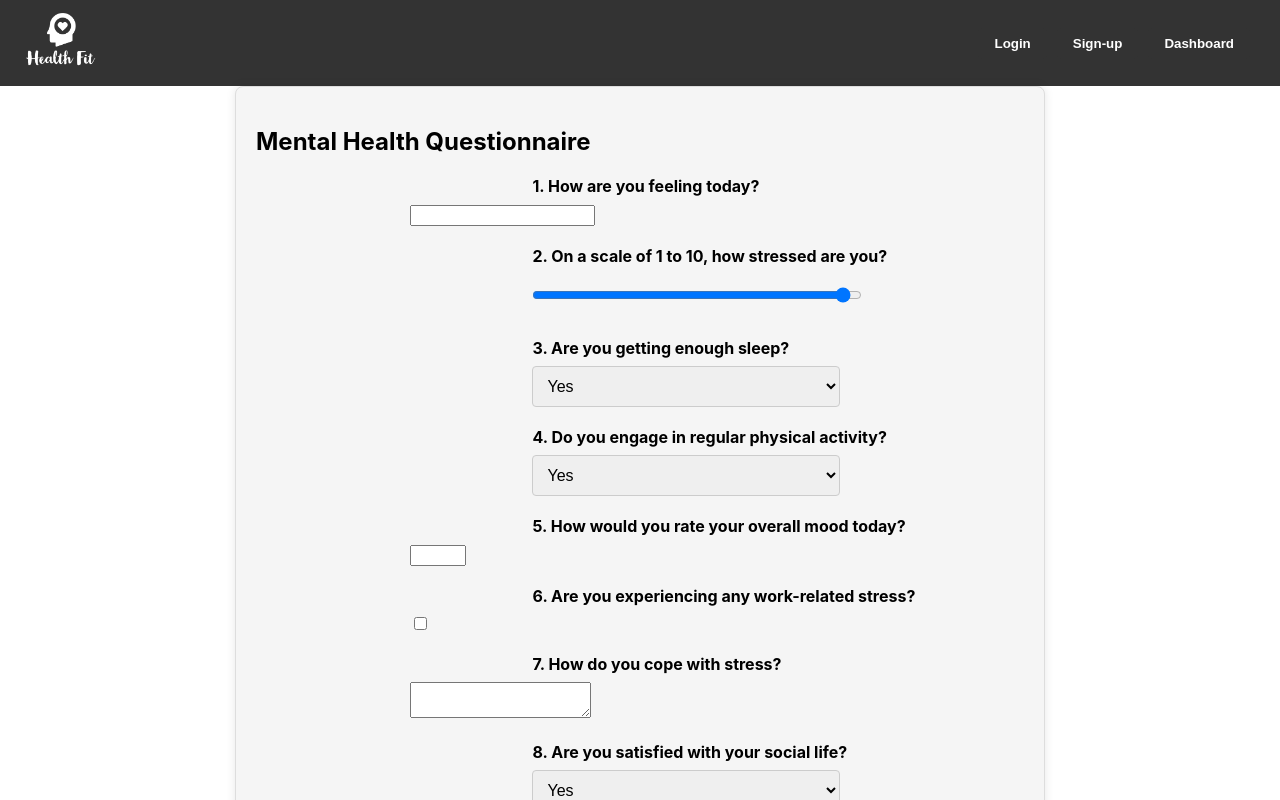
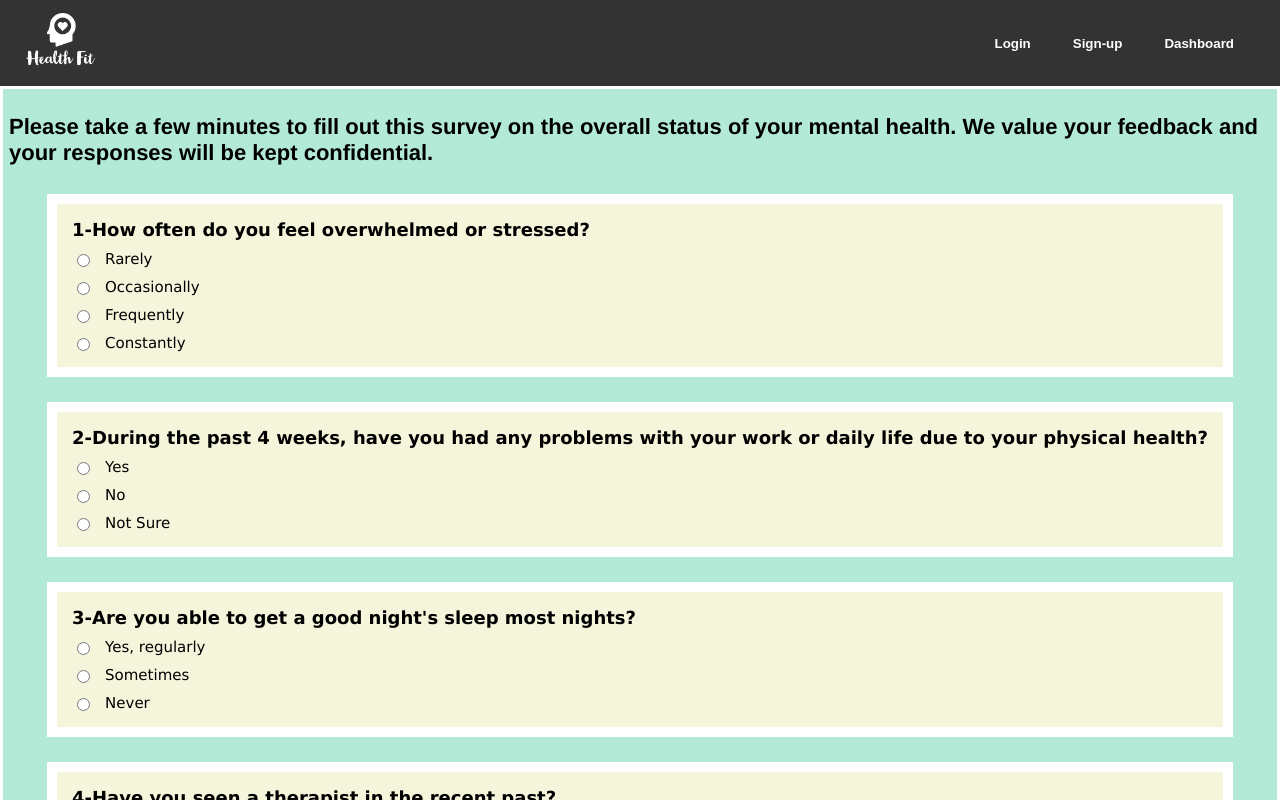
Before and after one commit to Amitkumar71/SIH, a React (Create React App) app in the folder prototype/: page /questionnaire in a window 1280 px wide. Shown: the top 800 px of the page. Built offline with nearby package versions, Linux system fonts and the light colour scheme.

Commit message:
Questionnaire

```diff
--- a/prototype/src/Components/Charts.css
+++ b/prototype/src/Components/Charts.css
@@ -17,12 +17,13 @@
 }
 
 .pie-chart{
-    width: 40%;
+    width: 20%;
     display: flex;
     flex-direction: column;
     border-radius: 22px;
     justify-content: center;
     box-shadow: 10px 10px 5px rgba(0, 0, 0, 0.1);
+    margin-left: 20px;
 }
 
 .pie-chart h1{
--- a/prototype/src/Components/Questionnaire.css
+++ b/prototype/src/Components/Questionnaire.css
@@ -1,37 +1,69 @@
-.questionnaire-container {
-    background-color: #f5f5f5;
-    padding: 20px;
-    border: 1px solid #ddd;
-    border-radius: 8px;
-    box-shadow: 0 0 10px rgba(0, 0, 0, 0.1);
-    margin: 0 auto;
-    width: 60%;
+.questionnair-main{
+  margin:3px;
+  padding: 6px;
+  background-color: rgb(179, 233, 215);
+}
+h2{
+  font-family:'Franklin Gothic Medium', 'Arial Narrow', Arial, sans-serif;
+  font-size: 22px;
+
+}
+.question {
+  margin-bottom: 25px;
+  padding: 15px;
+  border: 10px solid white;
+  background-color: beige;
+  display: flex;
+  flex-direction: column;
+  gap: 10px;
+}
+.questions-container{
+  display: flex;
+  flex-direction: column;
+  align-items: center;
+  justify-content: center;
+  background-color: rgb(179, 233, 215);
+  padding: 10px;
+  margin: 10px;
+}
+.question-label {
+  font-size: 18px;
+  font-weight: bold;
+  background-color: beige;
 }
 
-  h2 {
-    font-size: 24px;
-    margin-bottom: 20px;
+.option {
+  margin-top: 0px;
+  display: flex;
+  align-items: center;
+  font-size: 30px;
+  background-color: beige;
 }
 
-  .question {
-    margin-bottom: 20px;
-    margin-left: 20%;
+input[type="radio"] {
+  margin-right: 15px;
 }
 
 label {
-    display: block;
-    font-weight: bold;
-    margin-left: 20%;
-    margin-bottom: 8px;
+  font-size: 15px;
+  background-color: beige;
+  font-family: Verdana, Geneva, Tahoma, sans-serif;
 }
 
-  input[type='range'],
-  select {
-    width: 50%;
+/* Style for the selected option */
+input[type="radio"]:checked + label {
+  color: rgb(80, 199, 12); /* Change color to a desired highlight color */
+  font-weight: bold;
+}
+
+.submit-button{
+  text-align: center;
+}
+.submit-button button{
+  background-color: #008566;
+  color: white;
+  font-size: 15px;
   padding: 10px;
-    border: 1px solid #ccc;
-    border-radius: 4px;
-    font-size: 16px;
-    margin-left: 20%;
-    align-items: center;
+  border: none;
+  font-family: Verdana, Geneva, Tahoma, sans-serif;
 }
--- a/prototype/src/Components/Questionnare.jsx
+++ b/prototype/src/Components/Questionnare.jsx
@@ -1,76 +1,109 @@
 import React, { useState } from 'react';
 import './Questionnaire.css';
 
-const Questionnaire = () => {
-  const [formData, setFormData] = useState({});
+function YourComponent() {
+  const questions = [
+    {
+      id: 'question1',
+      text: '1-How often do you feel overwhelmed or stressed?',
+      options: ['Rarely', 'Occasionally', 'Frequently', 'Constantly'],
+    },
+    {
+      id: 'question2',
+      text: '2-During the past 4 weeks, have you had any problems with your work or daily life due to your physical health?',
+      options: ['Yes', 'No', 'Not Sure'],
+    },
+    {
+      id: 'question3',
+      text: "3-Are you able to get a good night's sleep most nights?",
+      options: ['Yes, regularly', 'Sometimes', 'Never'],
+    },
+    {
+      id: 'question4',
+      text: '4-Have you seen a therapist in the recent past?',
+      options: ['Yes', 'No'],
+    },
+    {
+      id: 'question5',
+      text: '5-Do you find it difficult to concentrate or make decisions?',
+      options: ['Not at all', 'Occasionally', 'All the time'],
+    },
+    {
+      id: 'question6',
+      text: '6-Do you have any thoughts of self-harm or suicide?',
+      options: ['No, not at all', 'Rarely, and they pass quickly', 'Sometimes, but I would never act on them', 'Yes, I often think about it or have a plan'],
+    },
+    {
+      id: 'question7',
+      text: '7-When was the last time you felt good about yourself?',
+      options: ['Few days ago', 'Few weeks ago', 'Few months ago', 'Few years ago', "I don't remember"],
+    },
+    {
+      id: 'question8',
+      text: '8-Have you noticed any change in your diet habits?',
+      options: ['Yes, I eat too much', 'Yes, I don\'t feel hungry', 'Not much', 'No change'],
+    },
+    {
+      id: 'question9',
+      text: '9-Have you been diagnosed with any form of depression in the past?',
+      options: ['Yes', 'No'],
+    },
+    {
+      id: 'question10',
+      text: '10-Are you satisfied with your current social and personal life?',
+      options: ['Very satisfied', 'Somewhat satisfied', 'Not very satisfied', 'Not satisfied at all'],
+    },
+  ];
 
-  const handleInputChange = (e) => {
-    const { name, value } = e.target;
-    setFormData({
-      ...formData,
+  const [selectedOptions, setSelectedOptions] = useState(
+    questions.reduce((acc, question) => {
+      acc[question.id] = '';
+      return acc;
+    }, {})
+  );
+
+  const handleInputChange = (event) => {
+    const { name, value } = event.target;
+    setSelectedOptions({
+      ...selectedOptions,
       [name]: value,
     });
   };
 
+  const handleSubmit = (event) => {
+    event.preventDefault();
+    console.log(selectedOptions);
+  };
+
   return (
-    <div className="questionnaire-container">
-      <h2>Mental Health Questionnaire</h2>
-      <form>
-        <div className="question">
-          <label>1. How are you feeling today?</label>
-          <input type="text" name="question1" onChange={handleInputChange} />
-        </div>
-        <div className="question">
-          <label>2. On a scale of 1 to 10, how stressed are you?</label>
-          <input type="range" name="question2" min="1" max="10" onChange={handleInputChange} />
-        </div>
-        <div className="question">
-          <label>3. Are you getting enough sleep?</label>
-          <select name="question3" onChange={handleInputChange}>
-            <option value="yes">Yes</option>
-            <option value="no">No</option>
-          </select>
-        </div>
-        <div className="question">
-          <label>4. Do you engage in regular physical activity?</label>
-          <select name="question4" onChange={handleInputChange}>
-            <option value="yes">Yes</option>
-            <option value="no">No</option>
-          </select>
-        </div>
-        <div className="question">
-          <label>5. How would you rate your overall mood today?</label>
-          <input type="number" name="question5" min="1" max="10" onChange={handleInputChange} />
-        </div>
-        <div className="question">
-          <label>6. Are you experiencing any work-related stress?</label>
-          <input type="checkbox" name="question6" onChange={handleInputChange} />
-        </div>
-        <div className="question">
-          <label>7. How do you cope with stress?</label>
-          <textarea name="question7" onChange={handleInputChange}></textarea>
-        </div>
-        <div className="question">
-          <label>8. Are you satisfied with your social life?</label>
-          <select name="question8" onChange={handleInputChange}>
-            <option value="yes">Yes</option>
-            <option value="no">No</option>
-          </select>
-        </div>
-        <div className="question">
-          <label>9. Are you experiencing any physical symptoms of stress (e.g., headaches, fatigue)?</label>
-          <input type="checkbox" name="question9" onChange={handleInputChange} />
-        </div>
-        <div className="question">
-          <label>10. Have you sought professional help for managing stress?</label>
-          <select name="question10" onChange={handleInputChange}>
-            <option value="yes">Yes</option>
-            <option value="no">No</option>
-          </select>
-        </div>
-      </form>
+    <div className='questionnair-main'>
+      <h2>Please take a few minutes to fill out this survey on the overall status of your mental health. We value your feedback and your responses will be kept confidential.</h2>
+      <div className="questions-container">
+        <form onSubmit={handleSubmit}>
+          {questions.map((question) => (
+            <div className="question" key={question.id}>
+              <label className="question-label">{question.text}</label>
+              {question.options.map((option) => (
+                <div className="option" key={option}>
+                  <input
+                    type="radio"
+                    name={question.id}
+                    value={option}
+                    onChange={handleInputChange}
+                    checked={selectedOptions[question.id] === option}
+                  />
+                  <label htmlFor={option}>{option}</label>
+                </div>
+              ))}
+            </div>
+          ))}
+          <div className="submit-button">
+            <button type="submit">SUBMIT</button>
+          </div>
+        </form>
+      </div>
     </div>
   );
-};
+}
 
-export default Questionnaire;
+export default YourComponent;
```
Lines whose indentation alone changed are shown as unchanged.
